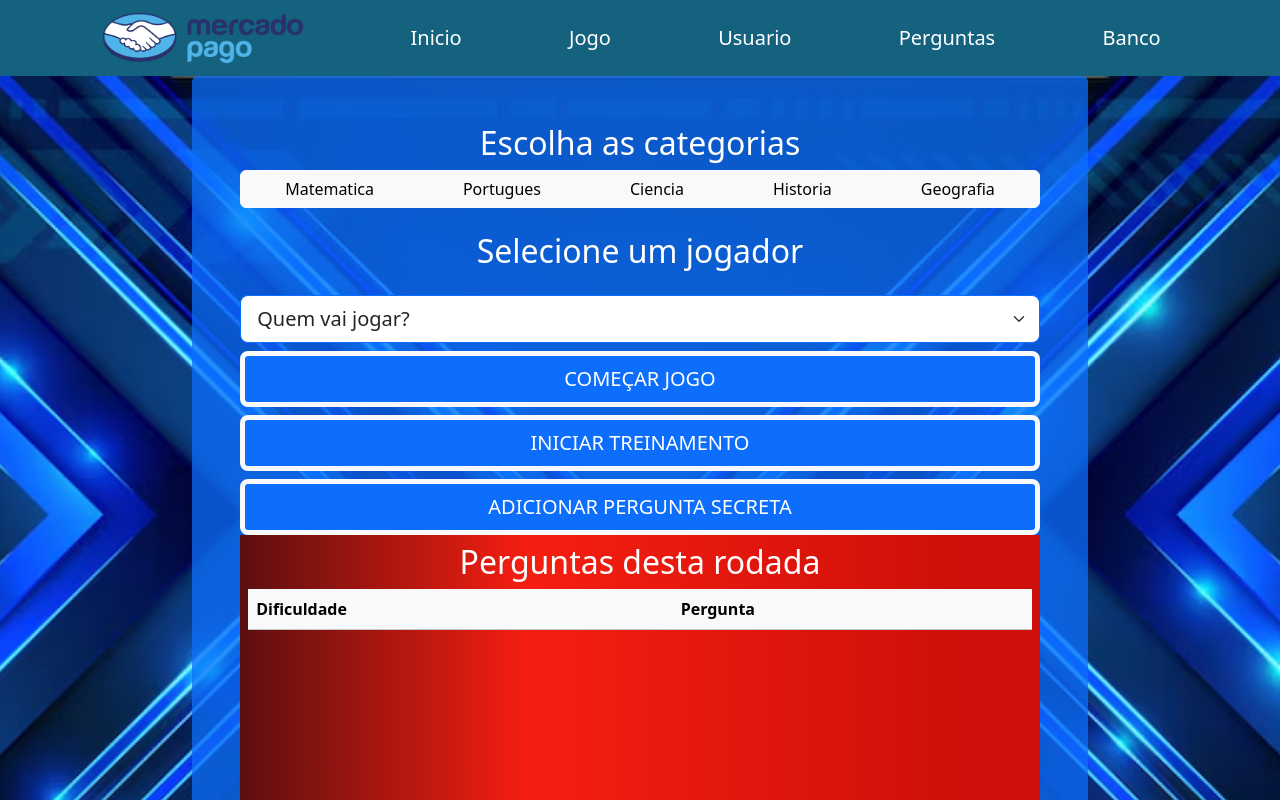
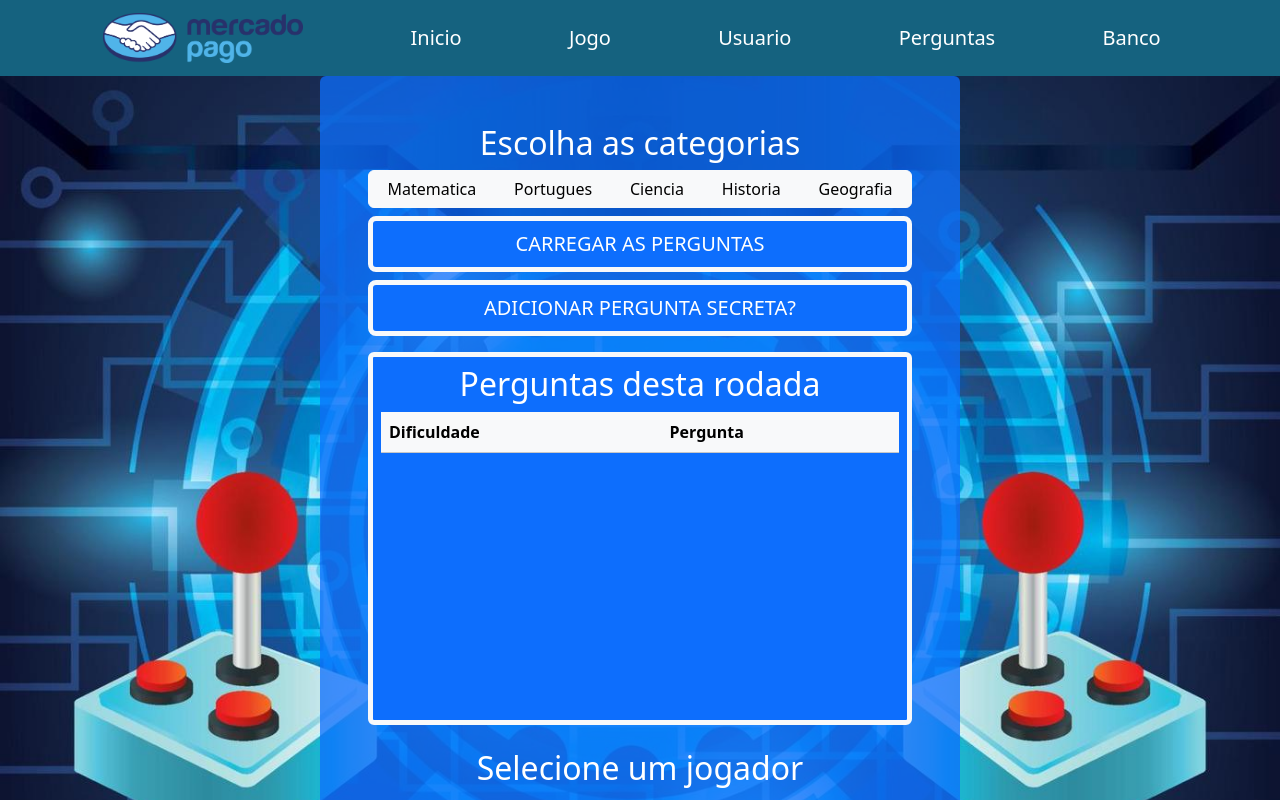
Before and after one commit to WerbssonSaymon/CAIXA-ELETRONICO, a React (Vite) app: page /jogo in a window 1280 px wide. Shown: the top 800 px of the page. Built offline with nearby package versions, Linux system fonts and the light colour scheme.

Commit message:
Refatoração de componentes da tela de jogo

```diff
--- a/package.json
+++ b/package.json
@@ -8,7 +8,7 @@
     "build": "vite build",
     "lint": "eslint .",
     "preview": "vite preview",
-    "github": "git add . && git commit -m \" Refatoração da tela de jogo \" && git push origin modo-6"
+    "github": "git add . && git commit -m \" Refatoração de componentes da tela de jogo \" && git push origin modo-6"
   },
   "dependencies": {
     "chart.js": "^4.4.4",
--- /dev/null
+++ b/src/componentes/atoms/buttonGame.jsx
@@ -0,0 +1,12 @@
+import React from "react";
+
+export default function buttonGame({ label, onClick }) {
+  return (
+    <button
+      className="w-100 btn btn-lg btn-primary text-uppercase border border-5 border-light mt-2"
+      onClick={onClick}
+    >
+      {label}
+    </button>
+  );
+}
--- /dev/null
+++ b/src/componentes/molecules/alternativesGame.jsx
@@ -0,0 +1,81 @@
+import React from 'react'
+
+export default function alternativesGame({
+    alternativasEmbaralhadas,
+    iniciar,
+    nome,
+    perguntasSelecionadas,
+    perguntaAtual,
+    valores,
+    setPontuacao,
+    setPerguntaAtual,
+    setPontuacaoErrar,
+    setPontuacaoParar,
+    setPontuacaoAcertar,
+    setAlternativasEmbaralhadas,
+    setMensagemFinal,
+    setJogoTerminado,
+    embaralharPerguntas,
+    verificarResposta,
+    verificarRespostaTreino,
+    setPontuacaoAcertos,
+    setPontuacaoErros
+  }) {
+  return (
+    <div className="d-flex flex-column gap-1 m-1">
+      {alternativasEmbaralhadas.map((alternativa, index) =>
+        iniciar ? (
+          <button
+            className="btn bg-game text-white text-uppercase p-3 fw-3 w-75 d-flex align-items-center justify-content-start"
+            key={index}
+            onClick={() =>
+              verificarResposta(
+                nome,
+                alternativa,
+                perguntasSelecionadas,
+                perguntaAtual,
+                valores,
+                setPontuacao,
+                setPerguntaAtual,
+                setPontuacaoErrar,
+                setPontuacaoParar,
+                setPontuacaoAcertar,
+                setAlternativasEmbaralhadas,
+                setMensagemFinal,
+                setJogoTerminado,
+                embaralharPerguntas
+              )
+            }
+          >
+            <span
+              style={{ width: "25px", height: "25px" }}
+              className="fw-bold text-danger bg-white rounded-circle"
+            >
+              {index + 1}
+            </span>
+            - {alternativa}
+          </button>
+        ) : (
+          <button
+            key={index}
+            className="btn bg-game text-white text-uppercase p-3 fw-3 w-75 d-flex align-items-center justify-content-start"
+            onClick={() =>
+              verificarRespostaTreino(
+                alternativa,
+                perguntasSelecionadas,
+                perguntaAtual,
+                setPontuacaoAcertos,
+                setPontuacaoErros,
+                setPerguntaAtual,
+                setAlternativasEmbaralhadas,
+                embaralharPerguntas
+              )
+            }
+          >
+            {alternativa}
+          </button>
+        )
+      )}
+    </div>
+  )
+}
--- /dev/null
+++ b/src/componentes/molecules/areaQuests.jsx
@@ -0,0 +1,30 @@
+import React from 'react'
+
+export default function areaQuests({perguntasSelecionadas}) {
+  return (
+    <div className="bg-primary col d-flex flex-column justify-content-center align-items-center border border-5 border-light rounded p-2 mt-3">
+      <h2 className="text-white text-center">Perguntas desta rodada</h2>
+      <div
+        className="table-responsive w-100"
+        style={{ height: "300px", overflow: "scroll" }}
+      >
+        <table className="table table-striped">
+          <thead className="table-light">
+            <tr>
+              <th>Dificuldade</th>
+              <th>Pergunta</th>
+            </tr>
+          </thead>
+          <tbody>
+            {perguntasSelecionadas.map((perguntas, index) => (
+              <tr key={index}>
+                <td>{perguntas.dificuldade}</td>
+                <td>{perguntas.pergunta}</td>
+              </tr>
+            ))}
+          </tbody>
+        </table>
+      </div>
+    </div>
+  )
+}
--- a/src/componentes/molecules/areaUser.jsx
+++ b/src/componentes/molecules/areaUser.jsx
@@ -1,6 +1,14 @@
-import React from 'react'
+import React from "react";
 
-export default function areaUser({ nome, setNome, listaUsuarios, iniciarJogo, setIniciar }) {
+export default function areaUser({
+  nome,
+  setNome,
+  listaUsuarios,
+  iniciarJogo,
+  setIniciar,
+  iniciarTreinamento,
+  setTreinamento,
+}) {
   return (
     <>
       <h2 className="text-center text-white my-4">Selecione um jogador</h2>
@@ -16,12 +24,20 @@ export default function areaUser({ nome, setNome, listaUsuarios, iniciarJogo, se
           </option>
         ))}
       </select>
+      <div className="w-100 d-flex">
       <button
-        className="w-100 btn btn-lg btn-primary text-uppercase border border-5 border-light mt-2"
+        className="w-100 btn btn-lg btn-primary text-uppercase border border-5 border-light mt-2 me-1"
         onClick={() => iniciarJogo(setIniciar)}
       >
         Começar jogo
       </button>
+      <button
+        className="w-100 btn btn-lg btn-primary text-uppercase border border-5 border-light mt-2"
+        onClick={() => iniciarTreinamento(setTreinamento)}
+      >
+        Iniciar treinamento
+      </button>
+      </div>
     </>
-  )
+  );
 }
--- a/src/pages/jogo/jogo.jsx
+++ b/src/pages/jogo/jogo.jsx
@@ -5,11 +5,14 @@ import Rank from "../../componentes/molecules/rank";
 import ButtonAction from "../../componentes/atoms/buttonAction";
 import ButtonHelp from "../../componentes/atoms/buttonHelp";
 import ButtonShop from "../../componentes/atoms/buttonShop";
+import ButtonGame from "../../componentes/atoms/buttonGame";
 import Shop from "../../componentes/atoms/shop";
 import Cards from "../../componentes/atoms/cards";
 import AreaPoints from "../../componentes/molecules/areaPoints";
 import CategoryButton from "../../componentes/molecules/categoryButton";
 import AreaUser from "../../componentes/molecules/areaUser";
+import AreaQuests from "../../componentes/molecules/areaQuests";
+import AlternativesGame from "../../componentes/molecules/alternativesGame";
 import { useState, useEffect, useRef } from "react";
 import { valores } from "../../data/quests";
 import {
@@ -29,6 +32,7 @@ import {
   mudarCategoria,
   iniciarJogo,
   perguntaSecreta,
+  iniciarPerguntas,
 } from "../../services/jogoService";
 import { calcularSaldo } from "../../services/bancoService";
 import {
@@ -62,6 +66,7 @@ export default function Jogo() {
   const [botaoGrafico, setBotaoGrafico] = useState(0);
   const [iniciar, setIniciar] = useState(false);
   const [treinamento, setTreinamento] = useState(false);
+  const [carregarPerguntas, setCarregarPerguntas] = useState(false);
 
   const [pontuacaoAcertos, setPontuacaoAcertos] = useState(0);
   const [pontuacaoErros, setPontuacaoErros] = useState(0);
@@ -74,7 +79,7 @@ export default function Jogo() {
   }, []);
 
   useEffect(() => {
-    if (nome) {
+    if (carregarPerguntas) {
       const selecaoPerguntas = selecionarPerguntas(
         embaralharPerguntas,
         categoriasSelecionadas
@@ -88,7 +93,7 @@ export default function Jogo() {
         );
       }
     }
-  }, [nome, treinamento, categoriasSelecionadas]);
+  }, [carregarPerguntas, treinamento, categoriasSelecionadas]);
 
   useEffect(() => {
     if (treinamento) {
@@ -114,38 +119,6 @@ export default function Jogo() {
     }
   }, [jogoTerminado]);
 
-  function mudancaDeModo(modo){
-    if (modo === "jogo"){
-      verificarResposta(
-        nome,
-        alternativa,
-        perguntasSelecionadas,
-        perguntaAtual,
-        valores,
-        setPontuacao,
-        setPerguntaAtual,
-        setPontuacaoErrar,
-        setPontuacaoParar,
-        setPontuacaoAcertar,
-        setAlternativasEmbaralhadas,
-        setMensagemFinal,
-        setJogoTerminado,
-        embaralharPerguntas
-      )
-    } else if (modo === "treino"){
-      verificarRespostaTreino(
-        alternativa,
-        perguntasSelecionadas,
-        perguntaAtual,
-        setPontuacaoAcertos,
-        setPontuacaoErros,
-        setPerguntaAtual,
-        setAlternativasEmbaralhadas,
-        embaralharPerguntas
-      )
-    }
-  }
-
   return (
     <div style={{ display: "flex", flexDirection: "column", height: "100vh" }}>
       <Menu />
@@ -156,36 +129,25 @@ export default function Jogo() {
         style={{
           flex: 1,
           width: "100vw",
-          backgroundImage: `url(/tela-jogo.avif)`,
+          backgroundImage: `url(/jogo.jpg)`,
           backgroundSize: "cover",
           backgroundPosition: "center",
           backgroundRepeat: "no-repeat",
         }}
       >
-        <div className="bg-primary bg-opacity-75 rounded p-5">
+        <div className="bg-primary col-md-6 bg-opacity-75 rounded p-5">
           {iniciar === false && !treinamento ? (
             <>
               <CategoryButton
                 mudarCategoria={mudarCategoria}
                 setCategoriasSelecionadas={setCategoriasSelecionadas}
               />
-              <AreaUser
-                nome={nome}
-                setNome={setNome}
-                listaUsuarios={listaUsuarios}
-                iniciarJogo={iniciarJogo}
-                setIniciar={setIniciar}
+              <ButtonGame
+                label="Carregar as perguntas"
+                onClick={() => iniciarPerguntas(setCarregarPerguntas)}
               />
-              {!iniciar && (
-                <>
-                <button
-                  className="w-100 btn btn-lg btn-primary text-uppercase border border-5 border-light mt-2"
-                  onClick={() => iniciarTreinamento(setTreinamento)}
-                >
-                  Iniciar treinamento
-                </button>
-                <button
-                className="w-100 btn btn-lg btn-primary text-uppercase border border-5 border-light mt-2"
+              <ButtonGame
+                label="Adicionar Pergunta Secreta?"
                 onClick={() =>
                   perguntaSecreta(
                     perguntaAtual,
@@ -196,42 +158,25 @@ export default function Jogo() {
                     setAlternativasEmbaralhadas
                   )
                 }
-              >
-                Adicionar Pergunta Secreta
-              </button>
-              </>
-              )}
-                      <div className="bg-game col d-flex flex-column justify-content-center align-items-center p-2">
-              <h2 className="text-white text-center">Perguntas desta rodada</h2>
-              <div
-                className="table-responsive w-100"
-                style={{ height: "300px", overflow: "scroll" }}
-              >
-                <table className="table table-striped">
-                  <thead className="table-light">
-                    <tr>
-                      <th>Dificuldade</th>
-                      <th>Pergunta</th>
-                    </tr>
-                  </thead>
-                  <tbody>
-                    {perguntasSelecionadas.map((perguntas, index) => (
-                      <tr key={index}>
-                        <td>{perguntas.dificuldade}</td>
-                        <td>{perguntas.pergunta}</td>
-                      </tr>
-                    ))}
-                  </tbody>
-                </table>
-              </div>
-            </div>
+              />
+              <AreaQuests perguntasSelecionadas={perguntasSelecionadas} />
+              <AreaUser
+                nome={nome}
+                setNome={setNome}
+                listaUsuarios={listaUsuarios}
+                iniciarJogo={iniciarJogo}
+                setIniciar={setIniciar}
+                iniciarTreinamento={iniciarTreinamento}
+                setTreinamento={setTreinamento}
+              />
             </>
           ) : (
             ""
           )}
         </div>
 
-        {iniciar === true && !jogoTerminado ? (
+        {(iniciar === true && !jogoTerminado) ||
+        (treinamento === true && !jogoTerminado) ? (
           <div className="row w-75">
             <div className="bg-primary bg-opacity-75 col">
               {perguntasSelecionadas.length > 0 && (
@@ -241,45 +186,32 @@ export default function Jogo() {
                       {perguntasSelecionadas[perguntaAtual].pergunta}
                     </h2>
                   </div>
-                  <div className="d-flex flex-column gap-1 m-1">
-                    {alternativasEmbaralhadas.map((alternativa, index) => (
-                      <button
-                        className="btn bg-game text-white text-uppercase p-3 fw-3 w-75 d-flex align-items-center justify-content-start"
-                        key={index}
-                        onClick={() =>
-                          verificarResposta(
-                            nome,
-                            alternativa,
-                            perguntasSelecionadas,
-                            perguntaAtual,
-                            valores,
-                            setPontuacao,
-                            setPerguntaAtual,
-                            setPontuacaoErrar,
-                            setPontuacaoParar,
-                            setPontuacaoAcertar,
-                            setAlternativasEmbaralhadas,
-                            setMensagemFinal,
-                            setJogoTerminado,
-                            embaralharPerguntas
-                          )
-                        }
-                      >
-                        <span
-                          style={{ width: "25px", height: "25px" }}
-                          className="fw-bold text-danger bg-white rounded-circle"
-                        >
-                          {index + 1}
-                        </span>
-                        - {alternativa}
-                      </button>
-                    ))}
-                  </div>
-                  {iniciar === true && (
+                  <AlternativesGame
+                    alternativasEmbaralhadas={alternativasEmbaralhadas}
+                    iniciar={iniciar}
+                    nome={nome}
+                    perguntasSelecionadas={perguntasSelecionadas}
+                    perguntaAtual={perguntaAtual}
+                    valores={valores}
+                    setPontuacao={setPontuacao}
+                    setPerguntaAtual={setPerguntaAtual}
+                    setPontuacaoErrar={setPontuacaoErrar}
+                    setPontuacaoParar={setPontuacaoParar}
+                    setPontuacaoAcertar={setPontuacaoAcertar}
+                    setAlternativasEmbaralhadas={setAlternativasEmbaralhadas}
+                    setMensagemFinal={setMensagemFinal}
+                    setJogoTerminado={setJogoTerminado}
+                    embaralharPerguntas={embaralharPerguntas}
+                    verificarResposta={verificarResposta}
+                    verificarRespostaTreino={verificarRespostaTreino}
+                    setPontuacaoAcertos={setPontuacaoAcertos}
+                    setPontuacaoErros={setPontuacaoErros}
+                  />
+                  {(iniciar || treinamento) && (
                     <div className="bg-game p-3 d-flex flex-column justify-content-around">
                       <div className="d-flex justify-content-around">
                         <h3 className="text-white text-uppercase">
-                          Partipante: {nome}
+                          Participante: {nome}
                         </h3>
                         <span className="fs-4 text-white fw-semibold">
                           {pontuacao.toLocaleString("pt-br", {
@@ -302,7 +234,7 @@ export default function Jogo() {
               {cartas && (
                 <div className="w-100 d-flex flex-column align-items-center justify-content-center">
                   <Cards
-                    label="Escolha uma cartas"
+                    label="Escolha uma carta"
                     onChange={(e) =>
                       eliminarAlternativas(
                         e.target.value,
@@ -377,13 +309,11 @@ export default function Jogo() {
                         )
                       }
                     />
-
                     <ButtonHelp
                       label="Cartas"
                       botaoEstado={botaoCartas >= 1}
                       onClick={() => mostrarCartas(cartas, setCartas)}
                     />
-
                     <ButtonHelp
                       label="Universitário"
                       botaoEstado={botaoGrafico}
@@ -399,6 +329,7 @@ export default function Jogo() {
         ) : (
           <h2>{mensagemFinal}</h2>
         )}
+
         {iniciar && (
           <footer className="w-100 d-flex justify-content-center gap-3 py-2">
             <ButtonAction
@@ -418,7 +349,8 @@ export default function Jogo() {
                   setGrafico,
                   setBotaoCartas,
                   setBotaoGrafico,
-                  setIniciar
+                  setIniciar,
+                  setTreinamento
                 )
               }
             />
@@ -438,65 +370,6 @@ export default function Jogo() {
             />
           </footer>
         )}
-
-        {treinamento && (
-          <div className="container">
-            <div className="bg-body p-3">
-              <h2 className="text-center">Treinamento</h2>
-
-              <h4>
-                {perguntasSelecionadas.length > 0 &&
-                perguntasSelecionadas[perguntaAtual]
-                  ? perguntasSelecionadas[perguntaAtual].pergunta
-                  : "Carregando pergunta..."}
-              </h4>
-
-              <div className="alternativas">
-                {alternativasEmbaralhadas.map((alternativa, index) => (
-                  <button
-                    key={index}
-                    className="btn btn-primary"
-                    onClick={() =>
-                      verificarRespostaTreino(
-                        alternativa,
-                        perguntasSelecionadas,
-                        perguntaAtual,
-                        setPontuacaoAcertos,
-                        setPontuacaoErros,
-                        setPerguntaAtual,
-                        setAlternativasEmbaralhadas,
-                        embaralharPerguntas
-                      )
-                    }
-                  >
-                    {alternativa}
-                  </button>
-                ))}
-              </div>
-
-              <div className="pontuacoes my-4">
-                <p>Acertos: {pontuacaoAcertos}</p>
-                <p>Erros: {pontuacaoErros}</p>
-              </div>
-            </div>
-            <button
-              className="btn btn-lg btn-danger w-100"
-              onClick={() =>
-                sairTreinamento(
-                  setPerguntasSelecionadas,
-                  setCategoriasSelecionadas,
-                  setPerguntaAtual,
-                  setPontuacao,
-                  setJogoTerminado,
-                  setAlternativasEmbaralhadas,
-                  setTreinamento
-                )
-              }
-            >
-              Sair do treinamento
-            </button>
-          </div>
-        )}
       </div>
     </div>
   );
--- a/src/services/jogoService.js
+++ b/src/services/jogoService.js
@@ -11,7 +11,8 @@ export function restartarJogo(
     setGrafico,
     setBotaoCartas,
     setBotaoGrafico,
-    setIniciar
+    setIniciar,
+    setTreinamento
 ) {
     setPerguntasSelecionadas([]);
     setCategoriasSelecionadas([]);
@@ -26,7 +27,14 @@ export function restartarJogo(
     setBotaoCartas(0)
     setBotaoGrafico(0)
     setIniciar(false)
+    setTreinamento(false)
   }
+
+export function iniciarPerguntas(
+  setCarregarPerguntas
+ ){
+  setCarregarPerguntas(true)
+ }
 
 export function pararJogo(
     nome,
```
Also changed, not shown: public/jogo.jpg (added).
